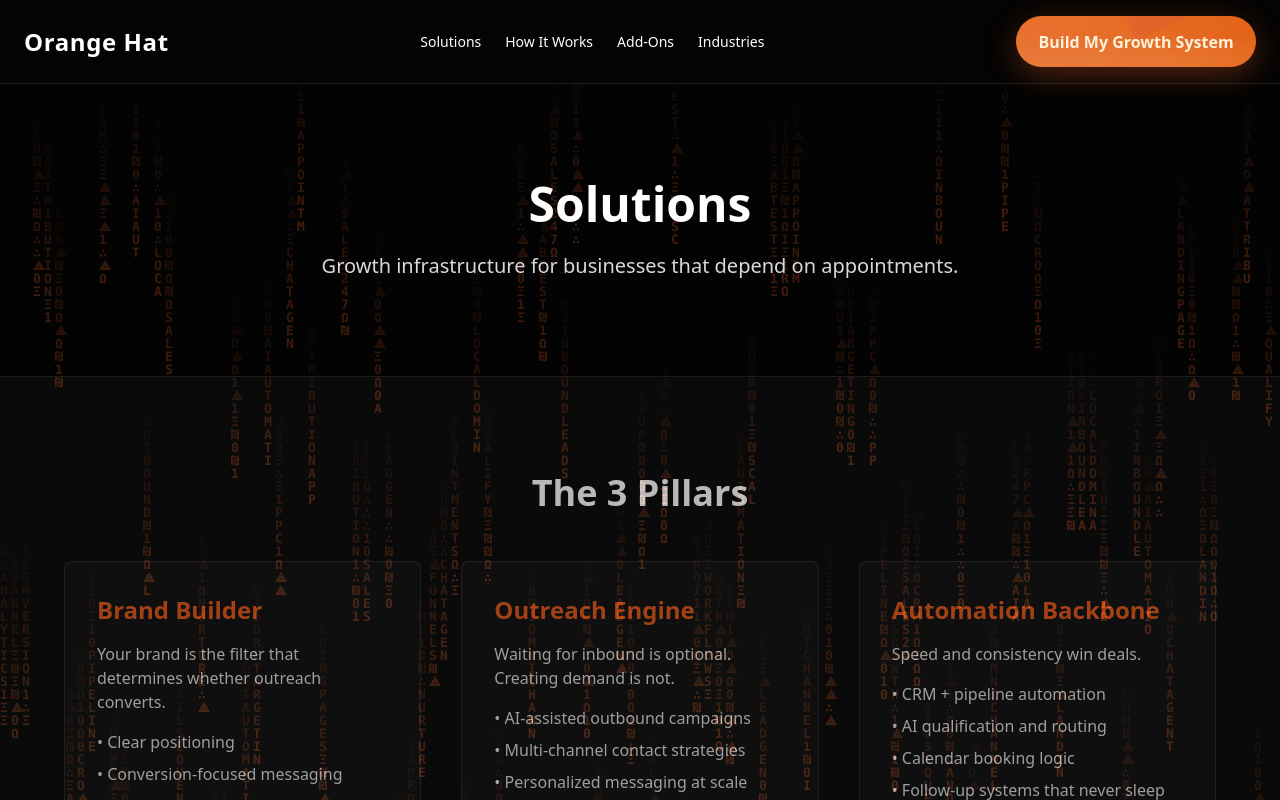
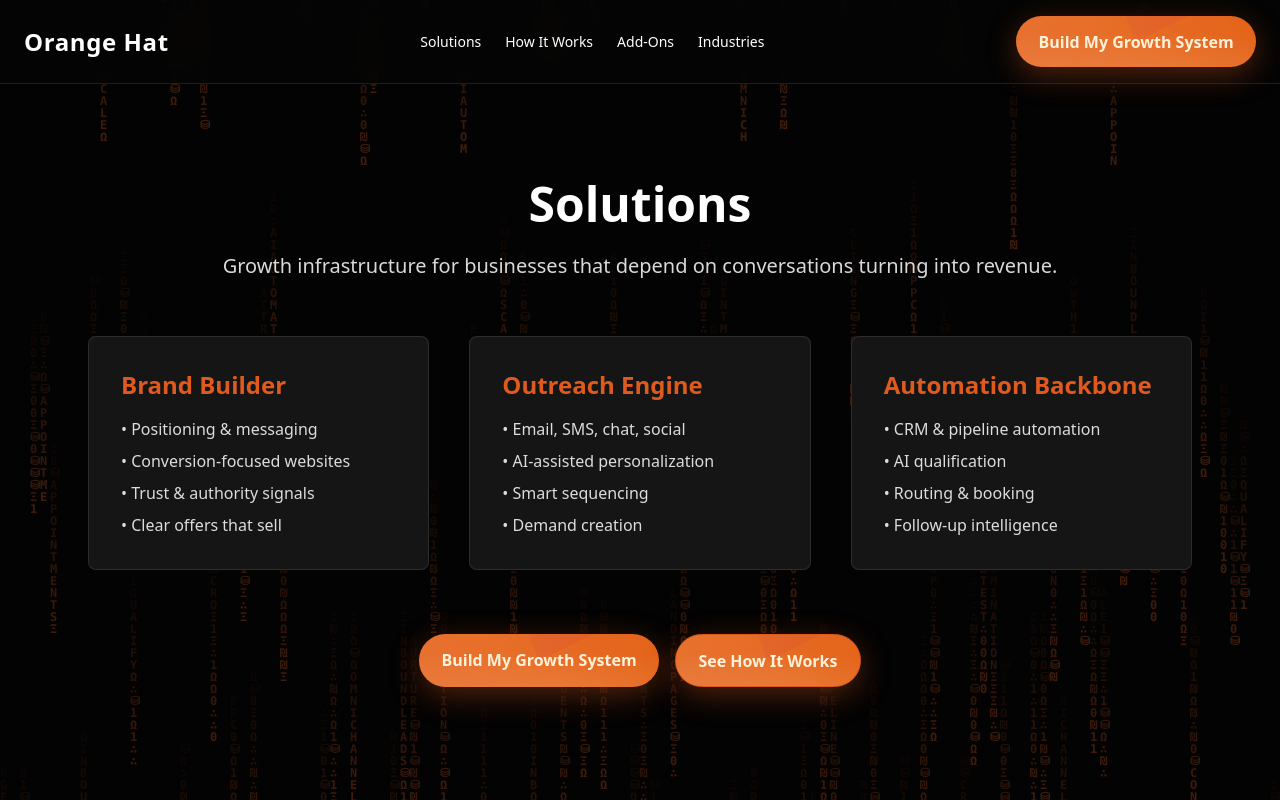
Before and after one commit to MrOrangeUS/orangehat-marketing, a Next.js app: page /solutions in a window 1280 px wide. Shown: the top 800 px of the page. Built offline with nearby package versions, Linux system fonts and the light colour scheme; no server answers.

Commit message:
Update page.tsx

```diff
--- a/app/solutions/page.tsx
+++ b/app/solutions/page.tsx
@@ -1,3 +1,5 @@
+"use client";
+
 import Link from "next/link";
 import MatrixRain from "../../components/MatrixRain";
 
@@ -8,83 +10,74 @@ const CTA_URL =
 export default function SolutionsPage() {
   return (
     <main className="text-white bg-[#050505] min-h-screen">
+      <MatrixRain
+        color="#E05A1E"
+        glyph="01ΩΞ₪⛁∴"
+        fontSize={12}
+        speed={0.1}
+        tailLength={16}
+        injectChance={0.008}
+        background="rgb(0,0,0)"
+      />
+
       <header className="sticky top-0 z-20 bg-[#050505]/80 backdrop-blur-md border-b border-white/10">
         <div className="max-w-7xl mx-auto px-6 py-4 flex justify-between items-center">
           <Link href="/" className="text-2xl font-bold tracking-wide">
             Orange Hat
           </Link>
+
           <nav className="hidden md:flex space-x-6 items-center text-sm">
-            <Link href="/solutions" className="hover:text-[--oh-orange]">
-              Solutions
-            </Link>
-            <Link href="/how-it-works" className="hover:text-[--oh-orange]">
-              How&nbsp;It&nbsp;Works
-            </Link>
-            <Link href="/add-ons" className="hover:text-[--oh-orange]">
-              Add-Ons
-            </Link>
-            <Link href="/industry" className="hover:text-[--oh-orange]">
-              Industries
-            </Link>
+            <Link href="/solutions" className="hover:text-[--oh-orange]">Solutions</Link>
+            <Link href="/how-it-works" className="hover:text-[--oh-orange]">How&nbsp;It&nbsp;Works</Link>
+            <Link href="/add-ons" className="hover:text-[--oh-orange]">Add-Ons</Link>
+            <Link href="/industry" className="hover:text-[--oh-orange]">Industries</Link>
           </nav>
+
           <a href={CTA_URL} target="_blank" rel="noopener" className="oh-pill hidden md:inline-block">
             Build My Growth System
           </a>
         </div>
       </header>
 
-      <div className="relative overflow-hidden">
-        <MatrixRain className="absolute inset-0 pointer-events-none" />
-        <section className="relative z-10 max-w-5xl mx-auto text-center px-6 py-24">
+      <section className="relative z-10 max-w-6xl mx-auto px-6 py-24 text-center">
         <h1 className="text-4xl md:text-5xl font-bold mb-6">Solutions</h1>
-          <p className="text-lg md:text-xl text-white/85">
-            Growth infrastructure for businesses that depend on appointments.
+        <p className="text-lg md:text-xl text-white/85 mb-14">
+          Growth infrastructure for businesses that depend on conversations turning into revenue.
         </p>
-        </section>
-      </div>
-
-      <section className="py-24 px-6 bg-[#0f0f0f] border-t border-white/10">
-        <div className="max-w-6xl mx-auto text-center">
-          <h2 className="text-3xl md:text-4xl font-bold mb-12">The 3 Pillars</h2>
 
         <div className="grid grid-cols-1 md:grid-cols-3 gap-10 text-left">
           <div className="bg-[#151515] p-8 rounded-lg border border-white/10">
             <h3 className="text-2xl font-semibold mb-4 text-[--oh-orange]">Brand Builder</h3>
-              <p className="mb-4 text-white/85">
-                Your brand is the filter that determines whether outreach converts.
-              </p>
             <ul className="space-y-2 text-white/85">
-                <li>• Clear positioning</li>
-                <li>• Conversion-focused messaging</li>
-                <li>• Trust and authority signals</li>
-                <li>• Websites designed to turn interest into action</li>
+              <li>• Positioning & messaging</li>
+              <li>• Conversion-focused websites</li>
+              <li>• Trust & authority signals</li>
+              <li>• Clear offers that sell</li>
             </ul>
           </div>
 
           <div className="bg-[#151515] p-8 rounded-lg border border-white/10">
             <h3 className="text-2xl font-semibold mb-4 text-[--oh-orange]">Outreach Engine</h3>
-              <p className="mb-4 text-white/85">Waiting for inbound is optional. Creating demand is not.</p>
             <ul className="space-y-2 text-white/85">
-                <li>• AI-assisted outbound campaigns</li>
-                <li>• Multi-channel contact strategies</li>
-                <li>• Personalized messaging at scale</li>
-                <li>• Consistent top-of-funnel activity</li>
+              <li>• Email, SMS, chat, social</li>
+              <li>• AI-assisted personalization</li>
+              <li>• Smart sequencing</li>
+              <li>• Demand creation</li>
             </ul>
           </div>
 
           <div className="bg-[#151515] p-8 rounded-lg border border-white/10">
             <h3 className="text-2xl font-semibold mb-4 text-[--oh-orange]">Automation Backbone</h3>
-              <p className="mb-4 text-white/85">Speed and consistency win deals.</p>
             <ul className="space-y-2 text-white/85">
-                <li>• CRM + pipeline automation</li>
-                <li>• AI qualification and routing</li>
-                <li>• Calendar booking logic</li>
-                <li>• Follow-up systems that never sleep</li>
+              <li>• CRM & pipeline automation</li>
+              <li>• AI qualification</li>
+              <li>• Routing & booking</li>
+              <li>• Follow-up intelligence</li>
             </ul>
           </div>
         </div>
 
-          <div className="mt-14 flex flex-col sm:flex-row justify-center gap-4">
+        <div className="mt-16 flex flex-col sm:flex-row justify-center gap-4">
           <a href={CTA_URL} target="_blank" rel="noopener" className="oh-pill">
             Build My Growth System
           </a>
@@ -95,7 +88,6 @@ export default function SolutionsPage() {
             See How It Works
           </Link>
         </div>
-        </div>
       </section>
     </main>
   );
```
Lines whose indentation alone changed are shown as unchanged.
